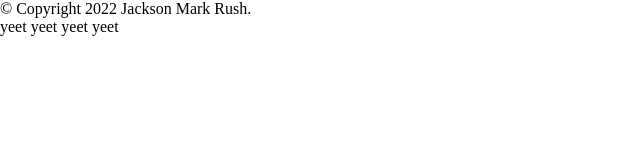
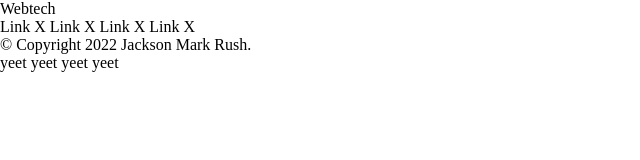
Before and after one commit to Deadbcoziikilledit/Learning-HTML-CSS-JS, a plain HTML site: page index.html in a window 1280 px wide. Shown: the whole page, without its empty margins (0-640 px from the left). Drawn offline with Linux system fonts and the light colour scheme.

Commit message:
Initialising the Repository -created folder structure -added .keep files -added ReadMe.md -added .gitignore

```diff
--- a/index.html
+++ b/index.html
@@ -26,10 +26,16 @@
 
 </head>
 <body>
-<header>
-    <div class="container">
-
+<header class="">
+    <div class="branding">
+        <h1 class="branding">Webtech</h1>
     </div>
+    <nav>
+        <a href="#" >Link X</a>
+        <a href="#" >Link X</a>
+        <a href="#" >Link X</a>
+        <a href="#" >Link X</a>
+    </nav>
 </header>
 
 <footer>
```
